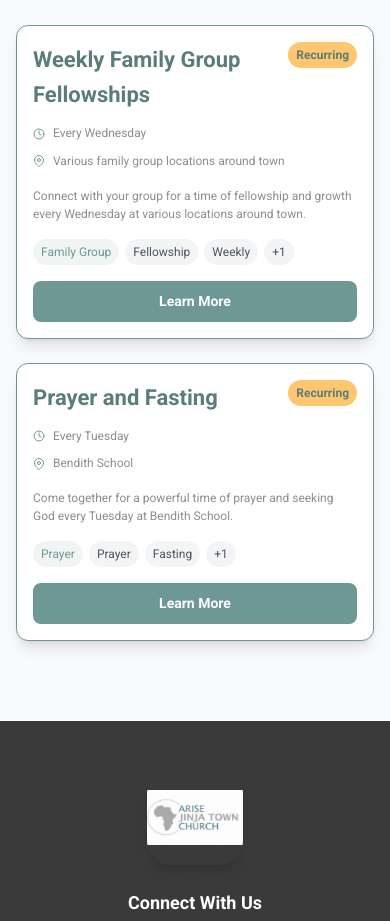
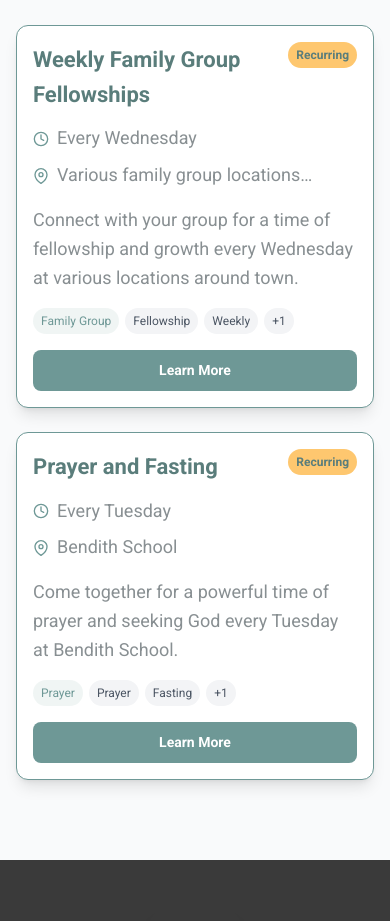
Before and after one commit to Shakesdigital/jtc, a React (Create React App) app: page /events in a window 390 px wide. Shown: the part 980-1901 px from the top of the page. Built offline with nearby package versions, Linux system fonts and the light colour scheme.

Commit message:
Increase mobile logo size and standardize Events page font sizes to default base size

```diff
--- a/src/components/Header.js
+++ b/src/components/Header.js
@@ -63,7 +63,7 @@ const Header = () => {
             <img
               src="/logo.png"
               alt="Arise Jinja Town Church Logo"
-              className="w-20 h-20 sm:w-24 sm:h-24 md:w-28 md:h-28 lg:w-32 lg:h-32 object-contain"
+              className="w-24 h-24 sm:w-28 sm:h-28 md:w-32 md:h-32 lg:w-36 lg:h-36 object-contain"
               loading="eager"
             />
           </Link>
--- a/src/pages/Events.js
+++ b/src/pages/Events.js
@@ -204,21 +204,21 @@ const Events = () => {
                       <h3 className="text-lg sm:text-xl font-bold text-church-sage-dark mb-3 line-clamp-2">{event.title}</h3>
 
                       <div className="space-y-2 mb-4">
-                        <div className="flex items-center text-xs sm:text-sm text-church-gray">
-                          <FiCalendar className="w-3 h-3 sm:w-4 sm:h-4 mr-2 text-church-sage flex-shrink-0" />
+                        <div className="flex items-center text-base text-church-gray">
+                          <FiCalendar className="w-4 h-4 mr-2 text-church-sage flex-shrink-0" />
                           <span className="line-clamp-1">{event.date}</span>
                         </div>
-                        <div className="flex items-center text-xs sm:text-sm text-church-gray">
-                          <FiClock className="w-3 h-3 sm:w-4 sm:h-4 mr-2 text-church-sage flex-shrink-0" />
+                        <div className="flex items-center text-base text-church-gray">
+                          <FiClock className="w-4 h-4 mr-2 text-church-sage flex-shrink-0" />
                           <span className="line-clamp-1">{event.time}</span>
                         </div>
-                        <div className="flex items-center text-xs sm:text-sm text-church-gray">
-                          <FiMapPin className="w-3 h-3 sm:w-4 sm:h-4 mr-2 text-church-sage flex-shrink-0" />
+                        <div className="flex items-center text-base text-church-gray">
+                          <FiMapPin className="w-4 h-4 mr-2 text-church-sage flex-shrink-0" />
                           <span className="line-clamp-1">{event.location}</span>
                         </div>
                       </div>
 
-                      <p className="text-xs sm:text-sm text-church-gray mb-4 line-clamp-3">
+                      <p className="text-base text-church-gray mb-4 line-clamp-3">
                         {event.excerpt}
                       </p>
 
@@ -277,17 +277,17 @@ const Events = () => {
                     </div>
 
                     <div className="space-y-2 mb-4">
-                      <div className="flex items-center text-xs sm:text-sm text-church-gray">
-                        <FiClock className="w-3 h-3 sm:w-4 sm:h-4 mr-2 text-church-sage flex-shrink-0" />
+                      <div className="flex items-center text-base text-church-gray">
+                        <FiClock className="w-4 h-4 mr-2 text-church-sage flex-shrink-0" />
                         <span className="line-clamp-1">{event.time}</span>
                       </div>
-                      <div className="flex items-center text-xs sm:text-sm text-church-gray">
-                        <FiMapPin className="w-3 h-3 sm:w-4 sm:h-4 mr-2 text-church-sage flex-shrink-0" />
+                      <div className="flex items-center text-base text-church-gray">
+                        <FiMapPin className="w-4 h-4 mr-2 text-church-sage flex-shrink-0" />
                         <span className="line-clamp-1">{event.location}</span>
                       </div>
                     </div>
 
-                    <p className="text-xs sm:text-sm text-church-gray mb-4 line-clamp-3">
+                    <p className="text-base text-church-gray mb-4 line-clamp-3">
                       {event.excerpt}
                     </p>
 
```
